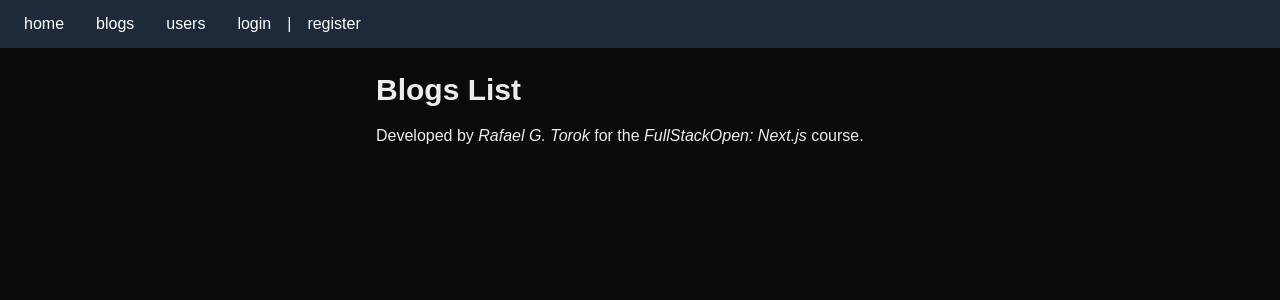
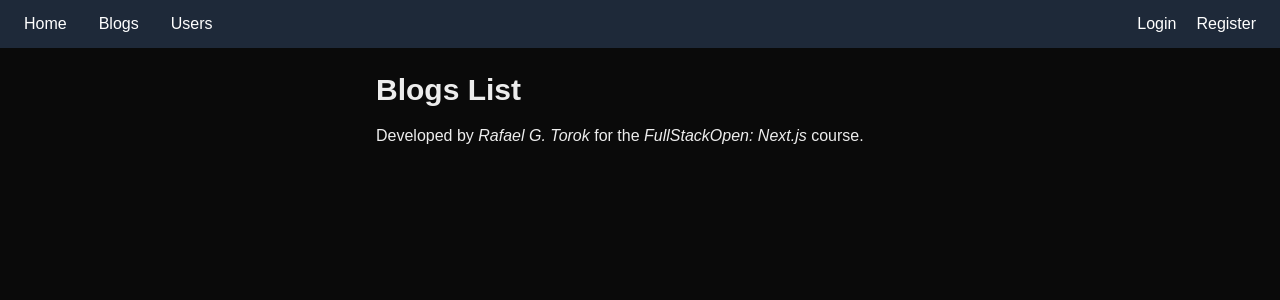
Before and after one commit to rafaeltorok/fs-nextjs, a Next.js app in the folder blogs-list/: page / in a window 1280 px wide. Shown: the top 300 px of the page. Built offline with nearby package versions, Linux system fonts and the light colour scheme; no server answers.

Commit message:
fix(ui): fix the desktop version of the NavBar to correctly space out the items - update(ui): add the currently logged in user to the mobile NavBar - update(ui): capitalize all of the NavBar items for consistency

```diff
--- a/blogs-list/app/components/NavBar.tsx
+++ b/blogs-list/app/components/NavBar.tsx
@@ -11,7 +11,7 @@ export default function NavBar() {
   return (
     <>
       <nav className="bg-gray-800 text-white px-6 py-3 flex items-center gap-4 overflow-auto">
-        <section className="MOBILE-MENU flex lg:hidden">
+        <section className="MOBILE-MENU flex lg:hidden w-full">
           <div
             className="HAMBURGER-ICON space-y-2"
             onClick={() => setIsNavOpen((prev) => !prev)}
@@ -40,68 +40,74 @@ export default function NavBar() {
               </svg>
             </div>
 
-            <ul
+            <div
               className="MENU-LINK-MOBILE-OPEN flex flex-col items-center justify-between min-h-[250px]"
               onClick={() => setIsNavOpen(false)}
             >
-              <NavLink href="/">home</NavLink>
-              <NavLink href="/blogs">blogs</NavLink>
-              <NavLink href="/users">users</NavLink>
+              <NavLink href="/">Home</NavLink>
+              <NavLink href="/blogs">Blogs</NavLink>
+              <NavLink href="/users">Users</NavLink>
 
               {session ? (
                 <>
-                  <NavLink href="/me">me</NavLink>
-                  <NavLink href="/blogs/new">add new</NavLink>
+                  <NavLink href="/me">Me</NavLink>
+                  <NavLink href="/blogs/new">Add new</NavLink>
 
-                  <em className="text-gray-300">
-                    {session.user?.name} logged in
-                  </em>{" "}
                   <button
                     onClick={() => signOut()}
-                    className="bg-gray-900 hover:bg-gray-600 px-3 py-1 rounded w-full text-l"
+                    className="bg-gray-900 hover:bg-gray-600 px-8 py-1 rounded text-l"
                   >
-                    logout
+                    Logout
                   </button>
                 </>
               ) : (
                 <>
-                  <NavLink href="/login">login</NavLink>
-                  <NavLink href="/register">register</NavLink>
+                  <NavLink href="/login">Login</NavLink>
+                  <NavLink href="/register">Register</NavLink>
                 </>
               )}
-            </ul>
+            </div>
           </div>
+
+          {session &&
+            <>
+              <em className="text-gray-300 ml-auto">
+                {session.user?.name} logged in
+              </em>
+            </>
+          }
         </section>
 
-        <ul className="DESKTOP-MENU hidden space-x-8 lg:flex items-center">
-          <NavLink href="/">home</NavLink>
-          <NavLink href="/blogs">blogs</NavLink>
-          <NavLink href="/users">users</NavLink>
+        <div className="DESKTOP-MENU hidden lg:flex items-center w-full">
+          <div className="space-x-8">
+            <NavLink href="/">Home</NavLink>
+            <NavLink href="/blogs">Blogs</NavLink>
+            <NavLink href="/users">Users</NavLink>
+          </div>
 
-          <div className="ml-auto flex gap-4">
+          <div className="ml-auto space-x-5">
             {session ? (
               <>
-                <NavLink href="/me">me</NavLink>
-                <NavLink href="/blogs/new">add new</NavLink>
+                <NavLink href="/me">Me</NavLink>
+                <NavLink href="/blogs/new">Add new</NavLink>
                 <em className="text-gray-300">
                   {session.user?.name} logged in
                 </em>{" "}
                 <button
                   onClick={() => signOut()}
-                  className="bg-gray-900 hover:bg-gray-600 px-3 py-1 rounded text-sm"
+                  className="bg-gray-900 hover:bg-gray-600 px-3 py-1 rounded text-sm font-bold"
                 >
-                  logout
+                  Logout
                 </button>
               </>
             ) : (
               <>
-                <NavLink href="/login">login</NavLink>
-                {" | "}
-                <NavLink href="/register">register</NavLink>
+                <NavLink href="/login">Login</NavLink>
+                <NavLink href="/register">Register</NavLink>
               </>
             )}
           </div>
-        </ul>
+        </div>
       </nav>
     </>
   );
```
